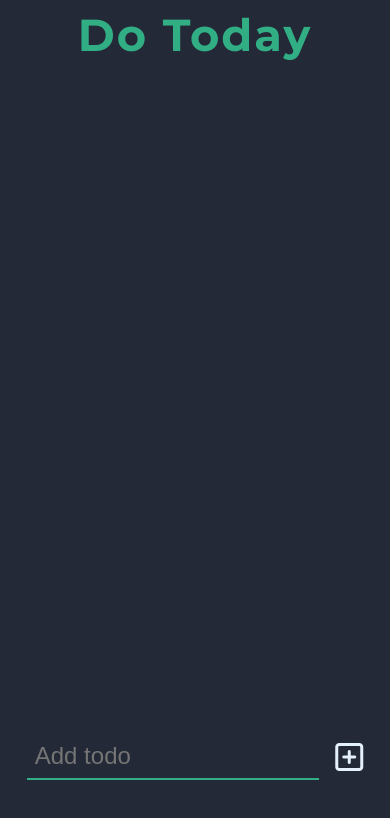
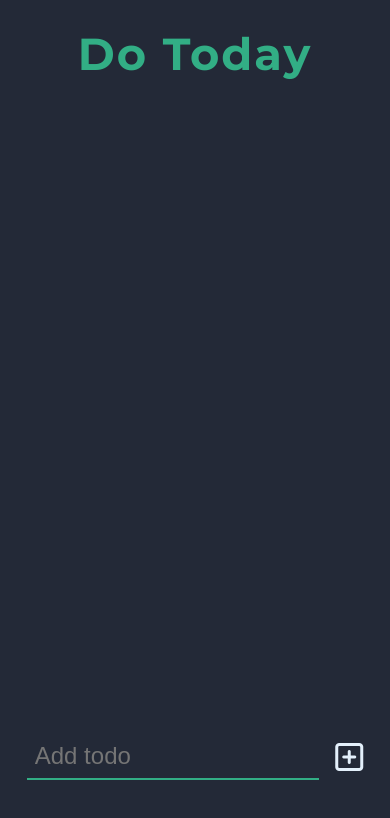
Before and after one commit to isaacruiz0/DoToday, a website: page index.html in a window 390 px wide. Drawn offline with Linux system fonts and the light colour scheme.

Commit message:
fixed padding of header

```diff
--- a/styles/style.scss
+++ b/styles/style.scss
@@ -30,6 +30,7 @@ body{
         letter-spacing: .125rem;
         @media screen and (max-width: 415px){
             font-size: 2.8rem;
+            padding: 7% 7% 0;
         }
     }
     form{
```
Also changed, not shown: styles/style.css, 1 other file.
